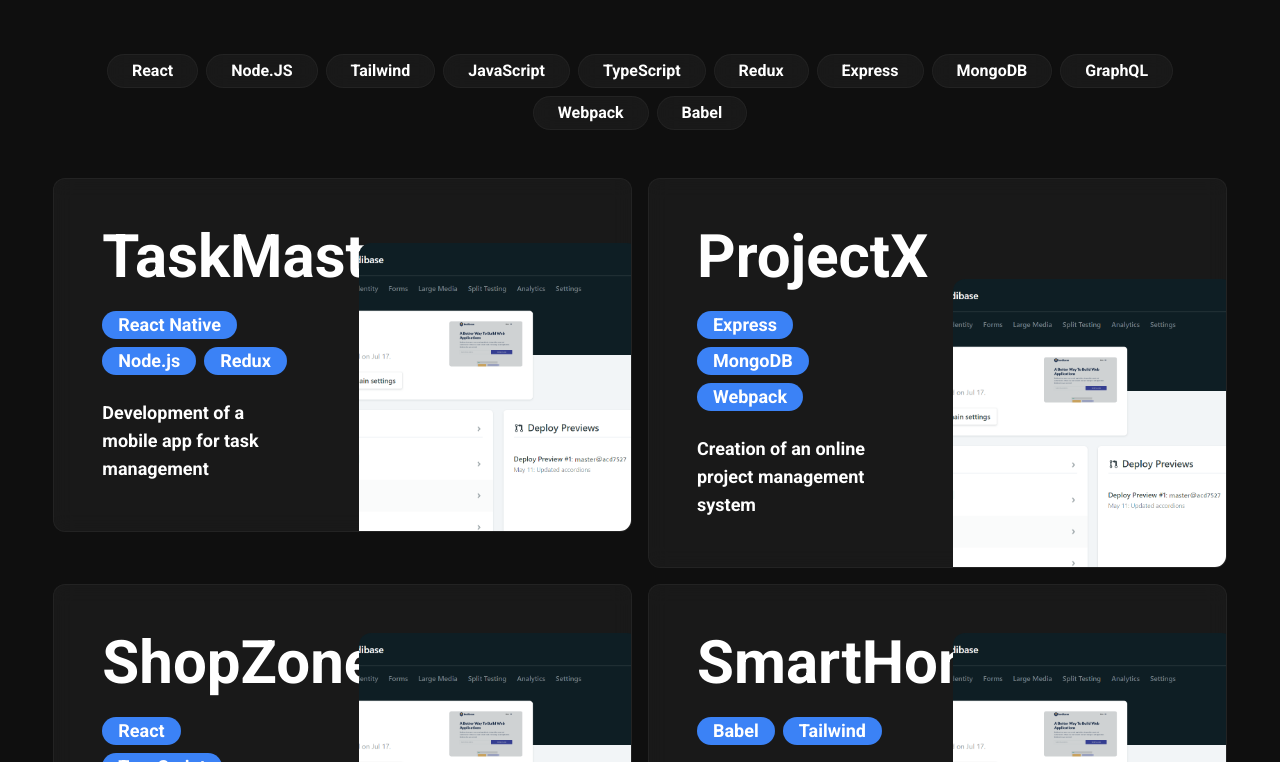
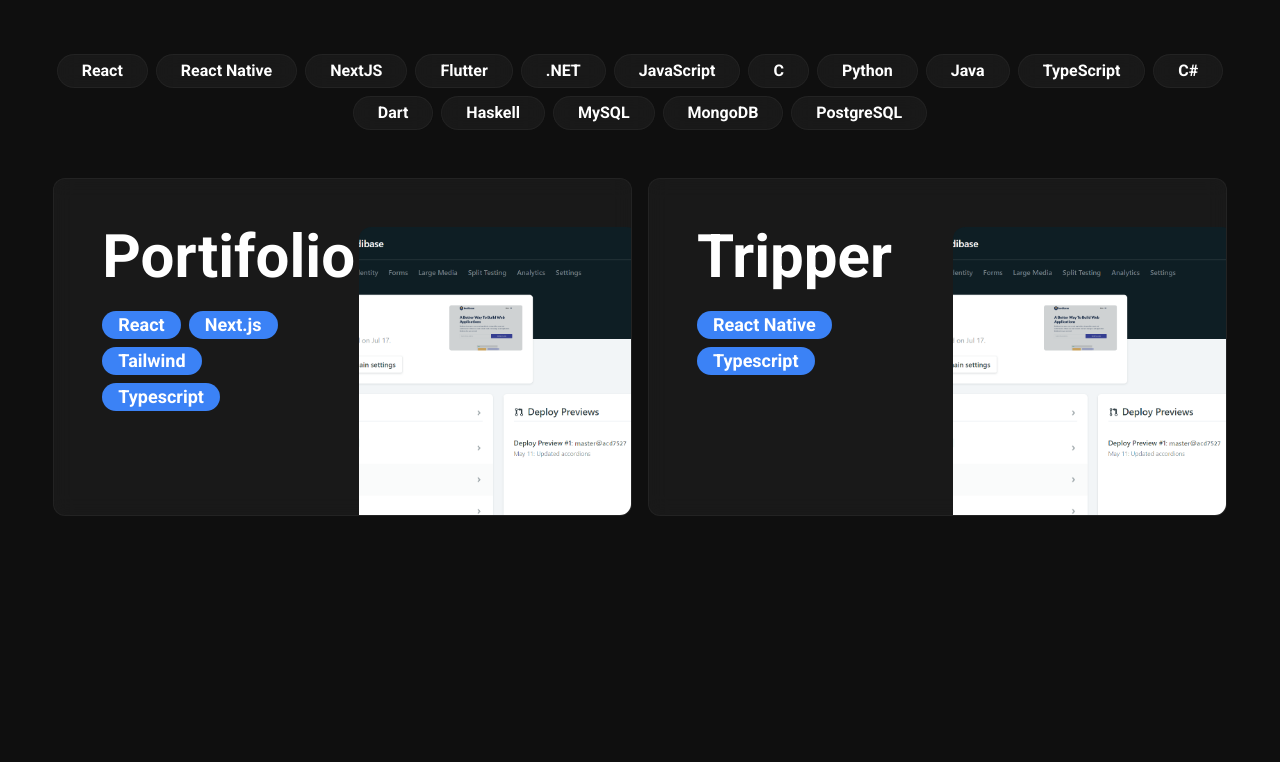
Before and after one commit to brcls/portifolio, a Next.js app: page / in a window 1280 px wide. Shown: the part 1018-1780 px from the top of the page. After the commit the page ends 1614 px from the top, so only its background shows below. Built offline with nearby package versions, Linux system fonts and the light colour scheme.

Commit message:
atualizada tela de projetos e colocado projetos reais

```diff
--- a/public/data/projects.ts
+++ b/public/data/projects.ts
@@ -1,26 +1,18 @@
 export const projects = [
   {
-    slug: "project-1",
-    description: "Development of a mobile app for task management",
-    name: "TaskMaster",
-    techStack: ["React Native", "Node.js", "Redux"],
+    slug: "portifolio",
+    description: `Crafted with Next.js and styled with Tailwind CSS, my personal portfolio serves as both a testing ground for
+                  frontend explorations and a showcase for my projects and accomplishments. Explore my work and journey
+                  through the interactive display of my skills and achievements.`,
+    name: "Portifolio",
+    techStack: ["React", "Next.js", "Tailwind", "Typescript"],
   },
   {
-    slug: "project-2",
-    description: "Creation of an online project management system",
-    name: "ProjectX",
-    techStack: ["Express", "MongoDB", "Webpack"],
-  },
-  {
-    slug: "project-3",
-    description: "Development of an e-commerce website",
-    name: "ShopZone",
-    techStack: ["React", "TypeScript"],
-  },
-  {
-    slug: "project-4",
-    description: "Implementation of a smart home automation system",
-    name: "SmartHome",
-    techStack: ["Babel", "Tailwind"],
+    slug: "tripper",
+    description: `Tripper is a React Native application designed to showcase routes for road trips that traverse scenic
+                  landscapes, restaurants, or tourist attractions. Users have the ability to create and share their own routes, with
+                  the added feature of voting on routes to elevate their visibility within the community.`,
+    name: "Tripper",
+    techStack: ["React Native", "Typescript"],
   },
 ];
--- a/public/data/techStack.ts
+++ b/public/data/techStack.ts
@@ -1,13 +1,18 @@
 export const techStack = [
   "React",
-  "Node.JS",
-  "Tailwind",
+  "React Native",
+  "NextJS",
+  "Flutter",
+  ".NET",
   "JavaScript",
+  "C",
+  "Python",
+  "Java",
   "TypeScript",
-  "Redux",
-  "Express",
+  "C#",
+  "Dart",
+  "Haskell",
+  "MySQL",
   "MongoDB",
-  "GraphQL",
-  "Webpack",
-  "Babel",
+  "PostgreSQL",
 ];
--- a/src/app/project/[slug]/page.tsx
+++ b/src/app/project/[slug]/page.tsx
@@ -15,62 +15,67 @@ export default function Project({ params }: { params: { slug: string } }) {
   return (
     <>
       <div
-        className="flex flex-col text-center gap-4 justify-center items-center
+        className="flex flex-col text-center gap-4 items-start
       py-28 w-11/12 md:w-3/4 mx-auto"
       >
+        <div className="flex md:flex-row flex-col justify-between items-center w-full">
           <Title gradient>{project?.name}</Title>
+          <Link
+            className="glass-dark md:w-1/4 w-full px-10 py-4 rounded hover:bg-zinc-900 active:bg-zinc-900
+          hover:scale-105 active:scale-95 duration-500 flex items-center justify-center gap-2"
+            href="https://github.com/brcls/erick-barcelos"
+          >
+            <AiFillGithub size={30} />
+            Repository
+          </Link>
+        </div>
 
+        <div className="flex md:flex-row flex-col justify-between w-full gap-10 mt-4 mb-16">
           <div
-          className="flex flex-wrap gap-4 md:gap-10 text-start p-4
-          items-start justify-start md:flex-row flex-col w-full md:w-auto md:justify-center"
+            className="flex flex-wrap gap-4 text-start
+          items-start justify-start flex-col md:w-1/2 w-full"
           >
-          <div className="text-start glass-dark p-4 rounded-2xl">
-            <p className="md:mb-4 mb-2 text-2xl">Tech Stack</p>
-            <div className="flex flex-wrap gap-2">
+            <div className="flex items-center justify-between text-center glass-dark p-4 rounded-2xl w-full gap-2">
+              <p className="text-xl text-start">Tech Stack</p>
+              <div className="flex flex-wrap gap-2 justify-end">
                 {project?.techStack?.map((tech) => (
-                <div key={tech} className="bg-blue-500 rounded-xl px-4 text-md">
+                  <div
+                    key={tech}
+                    className="bg-blue-500 rounded-lg px-4 flex items-center text-md"
+                  >
                     {tech}
                   </div>
                 ))}
               </div>
             </div>
-          <div className="text-start glass-dark p-4 rounded-2xl">
-            <p className="md:mb-4 mb-2 text-2xl">Timeline</p>
-            <p className="bg-blue-500 rounded-xl px-4 text-md">2020 - today</p>
+
+            <div className="flex items-center justify-between text-center glass-dark p-4 rounded-2xl w-full gap-2">
+              <p className="text-xl text-start">Timeline</p>
+              <p className="bg-blue-500 rounded-lg px-4 flex items-center text-md">
+                2020 - today
+              </p>
             </div>
 
-          <div className="text-start glass-dark p-4 rounded-2xl">
-            <p className="md:mb-4 mb-2 text-2xl">Members</p>
-            <div className="flex gap-2 flex-wrap">
-              <p className="bg-blue-500 rounded-xl px-4 text-md">Erick</p>
-              <p className="bg-blue-500 rounded-xl px-4 text-md">Erick</p>
-              <p className="bg-blue-500 rounded-xl px-4 text-md">Erick</p>
+            <div className="flex items-center justify-between text-center glass-dark p-4 rounded-2xl w-full gap-2">
+              <p className="text-xl text-start">Members</p>
+              <div className="flex flex-wrap gap-2 justify-end">
+                <p className="bg-blue-500 rounded-lg px-4 flex items-center text-md">
+                  Erick
+                </p>
+                <p className="bg-blue-500 rounded-lg px-4 flex items-center text-md">
+                  Erick
+                </p>
+                <p className="bg-blue-500 rounded-lg px-4 flex items-center text-md">
+                  Erick
+                </p>
               </div>
             </div>
           </div>
 
-        <Image
-          alt="Example"
-          src={example}
-          sizes="100vw"
-          style={{
-            width: "100%",
-            height: "auto",
-            borderRadius: "10px",
-          }}
-        />
-
-        <Title>Description</Title>
-        <p className="md:text-md text-sm">{project?.description}</p>
-
-        <Link
-          className="glass-dark px-10 py-4 rounded hover:bg-zinc-900 active:bg-zinc-900
-          hover:scale-105 active:scale-95 duration-500 flex items-center gap-2"
-          href="https://github.com/brcls/erick-barcelos"
-        >
-          <AiFillGithub size={30} />
-          Repository
-        </Link>
+          <p className="md:text-xl text-md md:w-1/2 w-full text-start">
+            {project?.description}
+          </p>
+        </div>
 
         {[...Array(5)].map((_, i) => (
           <Image
--- a/src/components/molecules/Card.tsx
+++ b/src/components/molecules/Card.tsx
@@ -36,7 +36,6 @@ export default function Card({ project, index }: ICardProps) {
               </div>
             ))}
           </div>
-          <p className="text-lg">{description}</p>
         </div>
         <div className="md:w-1/2 w-full flex md:justify-end md:items-end">
           <div
```
Also changed, not shown: src/components/atoms/Title.tsx (line endings or trailing spaces). Lines whose indentation alone changed are shown as unchanged.
